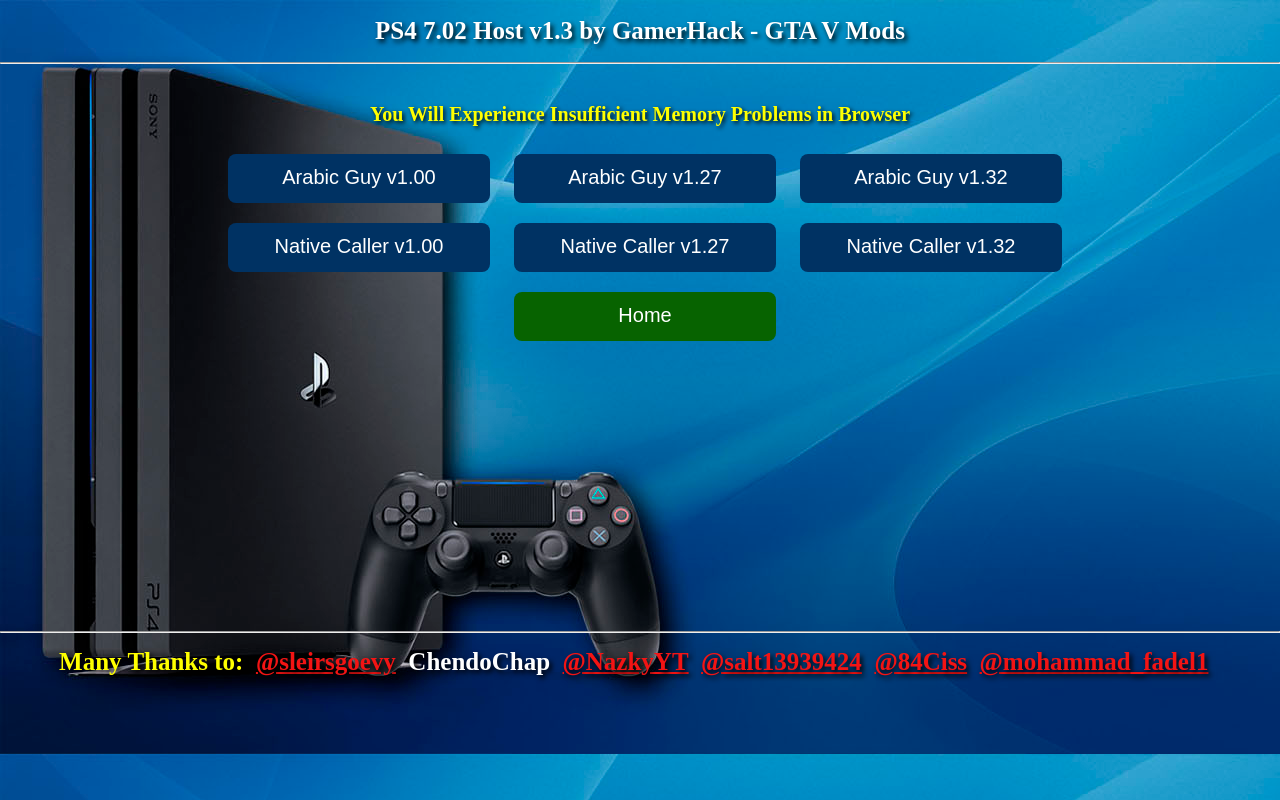
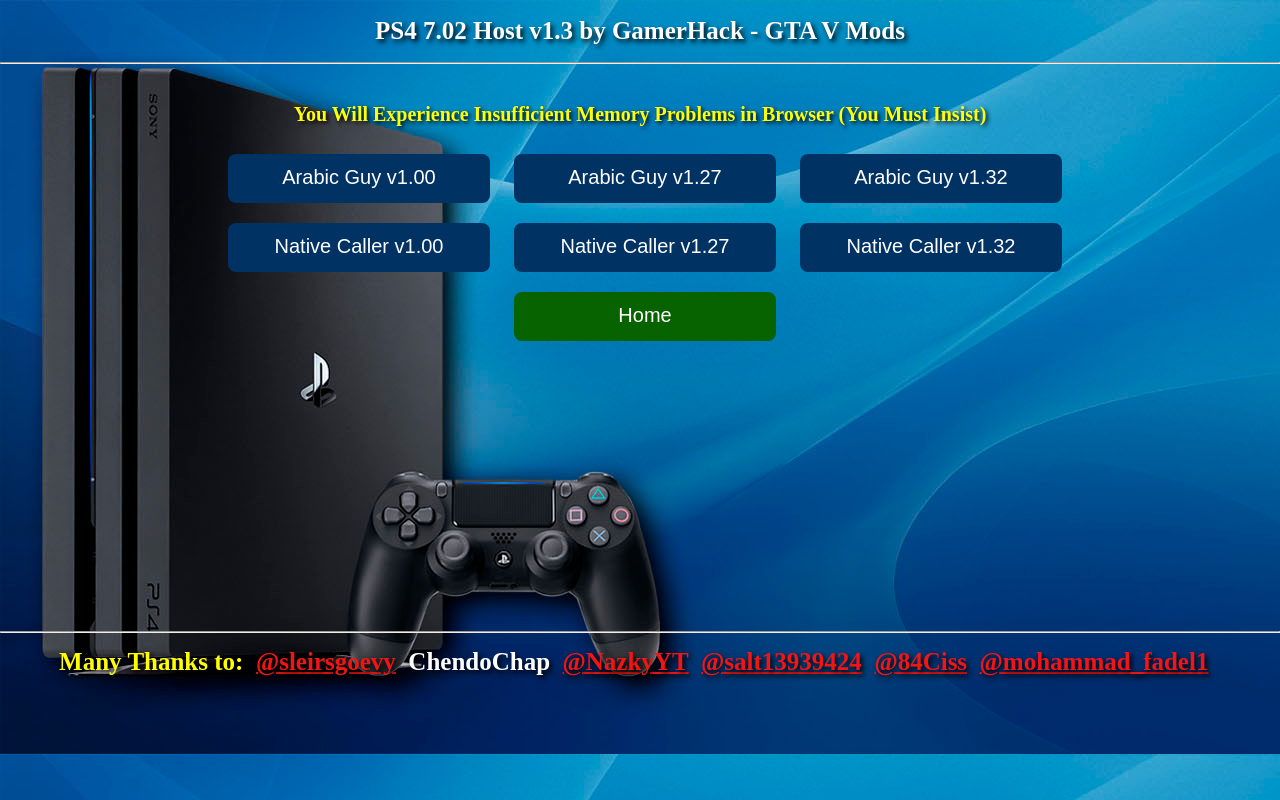
Before and after one commit to stinger101mg/ps4jb702, a plain HTML site: page gtav-mods.html in a window 1280 px wide. Drawn offline with Linux system fonts and the light colour scheme.

Commit message:
Add files via upload

```diff
--- a/gtav-mods.html
+++ b/gtav-mods.html
@@ -66,7 +66,7 @@
 <h1 id=msgs>PS4 7.02 Host v1.3 by GamerHack - GTA V Mods</h1>
 <hr>
 <br>
-<h1 style="font-size:20px;text-align:center;color:yellow;">You Will Experience Insufficient Memory Problems in Browser</h1>
+<h1 style="font-size:20px;text-align:center;color:yellow;">You Will Experience Insufficient Memory Problems in Browser (You Must Insist)</h1>
 <div style="text-align:center">
 <button class="btn btn-main" onmouseover="arabicGuy100()" onmouseout="pagetitle()" onclick=load_arabicGuy100()> Arabic Guy v1.00 </button>
 <button class="btn btn-main" onmouseover="arabicGuy127()" onmouseout="pagetitle()" onclick=load_arabicGuy127()> Arabic Guy v1.27 </button>
```
